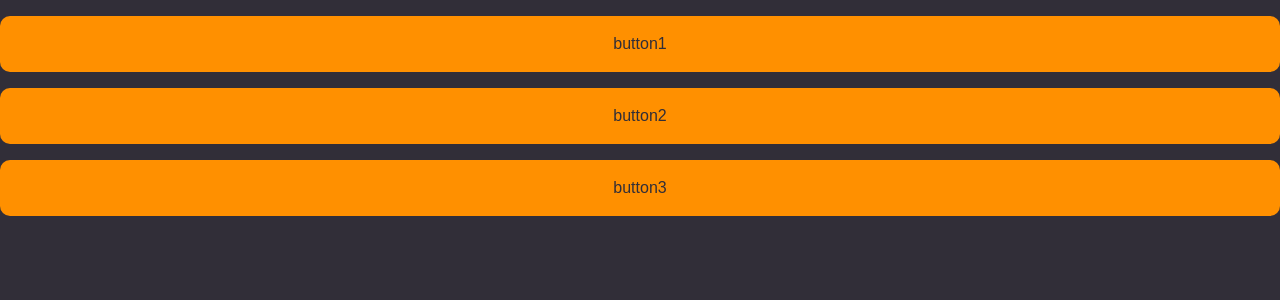
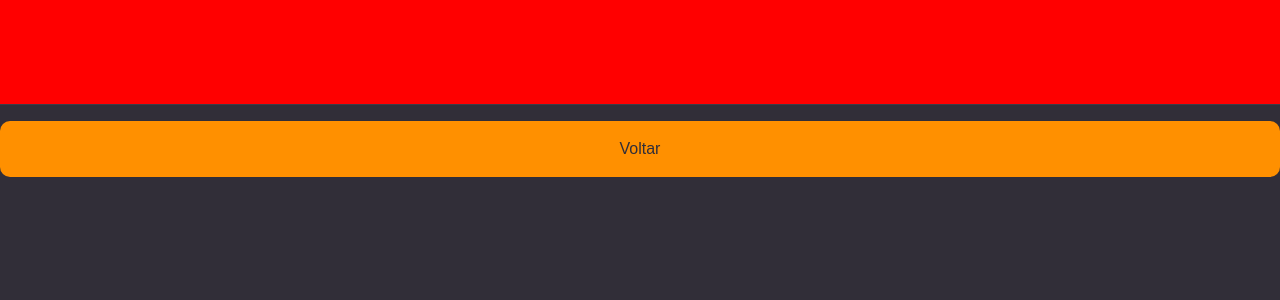
Before and after one commit to horquidia-lima/Rocketnotes, a React app: page / in a window 1280 px wide. Shown: the top 300 px of the page. Built offline with nearby package versions, Linux system fonts and the light colour scheme; the HTML template or start-up script is replaced by a standard one.

Commit message:
componente header

```diff
--- /dev/null
+++ b/src/components/Header/index.jsx
@@ -0,0 +1,9 @@
+import {Container} from './styles'
+
+export function Header(){
+    return(
+        <Container>
+
+        </Container>
+    )
+}
--- /dev/null
+++ b/src/components/Header/styles.js
@@ -0,0 +1,19 @@
+import styled from "styled-components";
+
+export const Container = styled.header`
+    grid-area: header;
+
+    height: 105px;
+    width: 100%;
+
+    border-bottom-width: 1px;
+    border-bottom-style: solid;
+    border-bottom-color: ${({theme}) => theme.COLORS.BACKGROUND_700};
+
+    display: flex;
+    justify-content: space-between;
+
+    padding: 0 80px;
+
+    background: red;
+`
--- a/src/pages/Details/index.jsx
+++ b/src/pages/Details/index.jsx
@@ -1,13 +1,13 @@
 import {Container} from './styles.js'
 
+import { Header } from '../../components/Header'
 import { Button } from '../../components/Button'
 
 export function Details(){
   return (
     <Container>
-      <Button title="button1" loading/>
-      <Button title="button2"/>
-      <Button title="button3"/>
+      <Header/>
+      <Button title="Voltar"/>
     </Container>
   )
 }
--- a/src/pages/Details/styles.js
+++ b/src/pages/Details/styles.js
@@ -1,5 +1,12 @@
 import styled from "styled-components";
 
 export const Container = styled.div`
+    width: 100%;
+    height: 100vh;
 
+    display: grid;
+    grid-template-rows: 105px auto;
+    grid-template-areas:
+    "header"
+    "content";
 `
```
